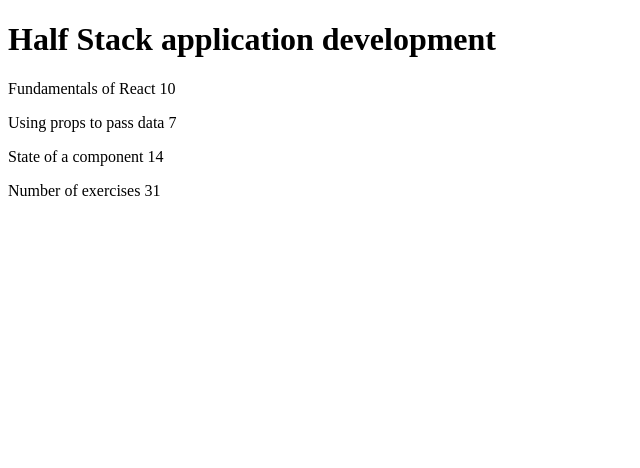
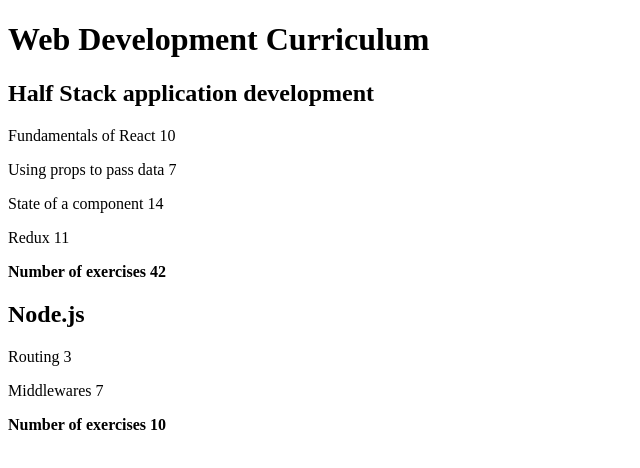
Before and after one commit to sunnad99/FSO-Part2, a React (Vite) app in the folder courseinfo/: page / in a window 1280 px wide. Shown: the top 468 px of the page, without its empty margins (0-640 px from the left). Built offline with nearby package versions, Linux system fonts and the light colour scheme.

Commit message:
feat: Completed exercise 2.4

```diff
--- a/courseinfo/src/App.jsx
+++ b/courseinfo/src/App.jsx
@@ -1,5 +1,5 @@
 const Header = (props) => {
-  return <h1>{props.course}</h1>;
+  return <h2>{props.course}</h2>;
 };
 
 const Total = ({ parts }) => {
@@ -8,7 +8,11 @@
 
   console.log("Total sum of all exercises are:", sumOfExercises);
 
-  return <p>Number of exercises {sumOfExercises}</p>;
+  return (
+    <p>
+      <strong>Number of exercises {sumOfExercises}</strong>
+    </p>
+  );
 };
 
 const Part = ({ part, exercises }) => {
@@ -43,10 +47,21 @@
   );
 };
 
+const Syllabus = ({ courses }) => {
+  console.log("Entered Syllabus Components with props:", courses);
+
+  const rows = courses.map((course) => (
+    <Course key={course.id} course={course} />
+  ));
+
+  return <>{rows}</>;
+};
+
 const App = () => {
-  const course = {
+  const courses = [
+    {
+      name: "Half Stack application development",
       id: 1,
-    name: "Half Stack application development",
       parts: [
         {
           name: "Fundamentals of React",
@@ -63,10 +78,37 @@
           exercises: 14,
           id: 3,
         },
+        {
+          name: "Redux",
+          exercises: 11,
+          id: 4,
+        },
       ],
-  };
+    },
+    {
+      name: "Node.js",
+      id: 2,
+      parts: [
+        {
+          name: "Routing",
+          exercises: 3,
+          id: 1,
+        },
+        {
+          name: "Middlewares",
+          exercises: 7,
+          id: 2,
+        },
+      ],
+    },
+  ];
 
-  return <Course course={course} />;
+  return (
+    <>
+      <h1>Web Development Curriculum</h1>
+      <Syllabus courses={courses} />
+    </>
+  );
 };
 
 export default App;
```
Lines whose indentation alone changed are shown as unchanged.
